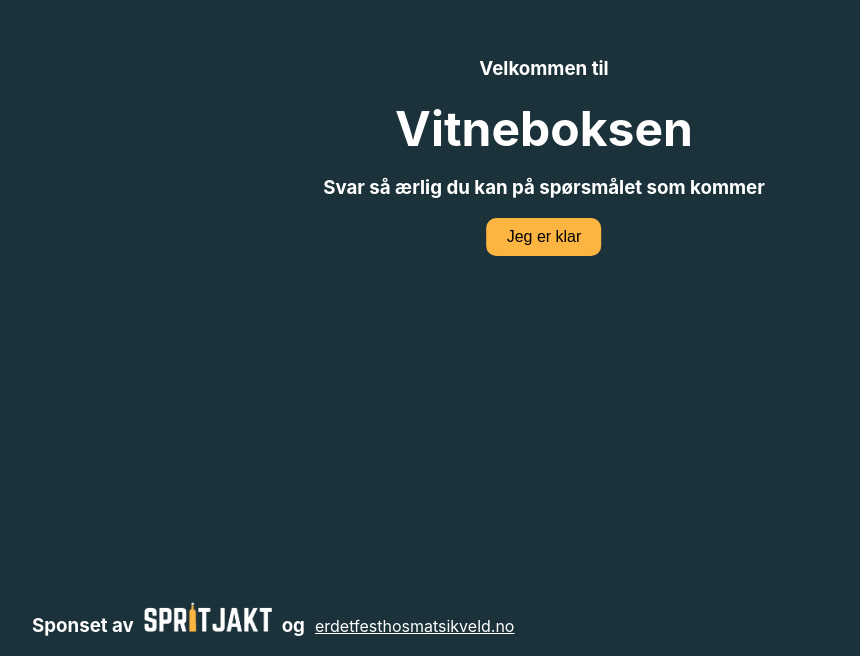
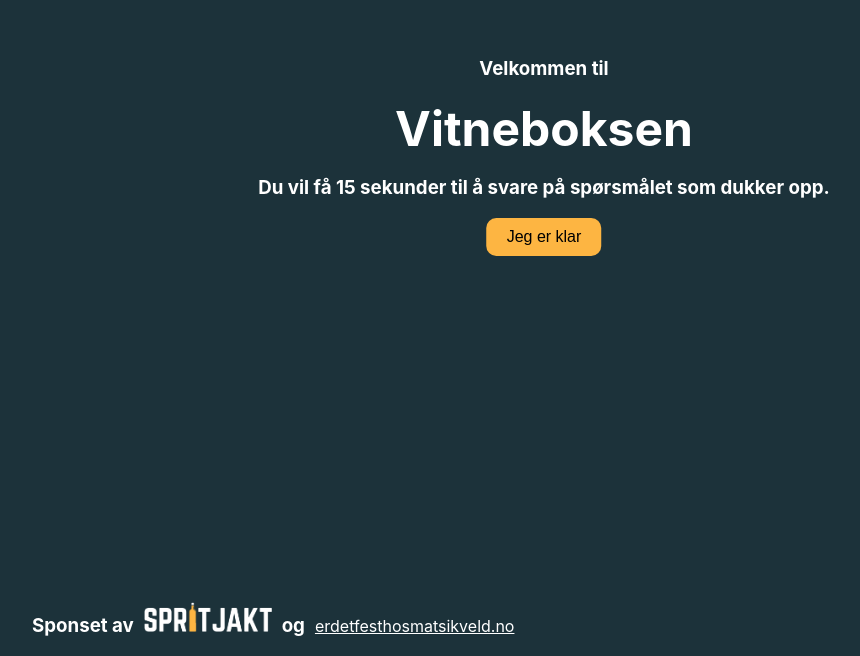
Before and after one commit to tiddi2/vitneboksen, a React (Create React App) app: page / in a window 1280 px wide. Shown: the part 144-800 px from the top of the page, without its empty margins (96-956 px from the left). Built offline with nearby package versions, Linux system fonts and the light colour scheme.

Commit message:
Update App.js

```diff
--- a/src/App.js
+++ b/src/App.js
@@ -239,10 +239,12 @@ const App = () => {
               left: "50%",
               transform: "translate(-50%, -50%)",
               fontSize: "48px",
+              width: "30rem",
               color: "#fff",
               zIndex: 4, // Higher zIndex to ensure it's on top of the video
             }}
           >
+            Opptaket starter om <br />
             {countdown}
           </div>
         )}
@@ -258,7 +260,7 @@ const App = () => {
             >
               Vitneboksen
             </h1>
-            <h3>Svar så ærlig du kan på spørsmålet som kommer</h3>
+            <h3>Du vil få 15 sekunder til å svare på spørsmålet som dukker opp.</h3>
             <button
               onClick={startRecording}
               style={{
```
